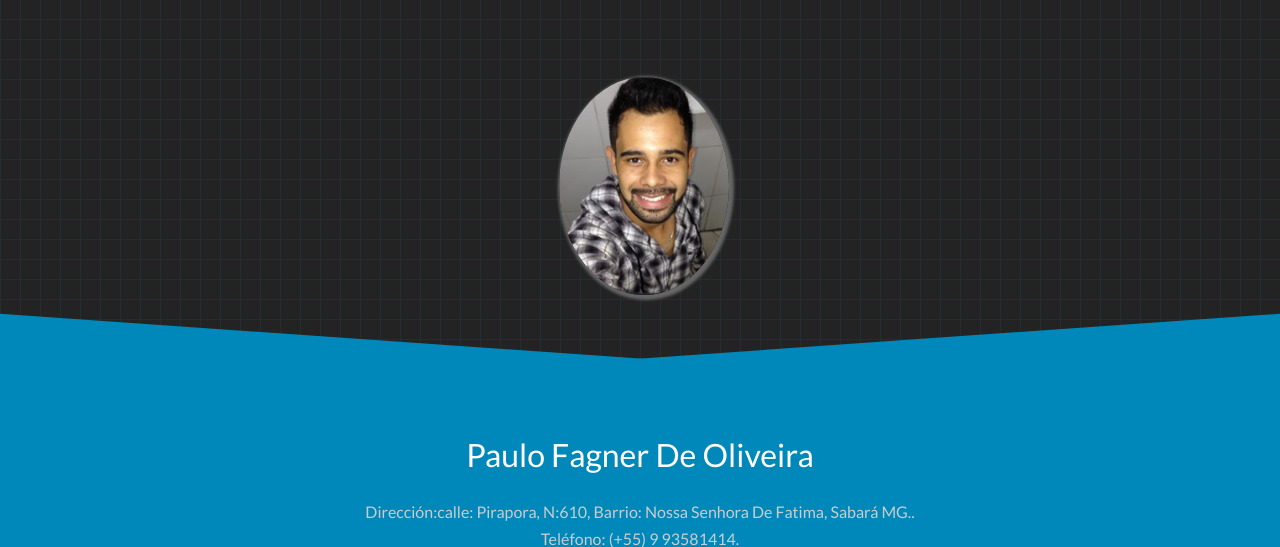
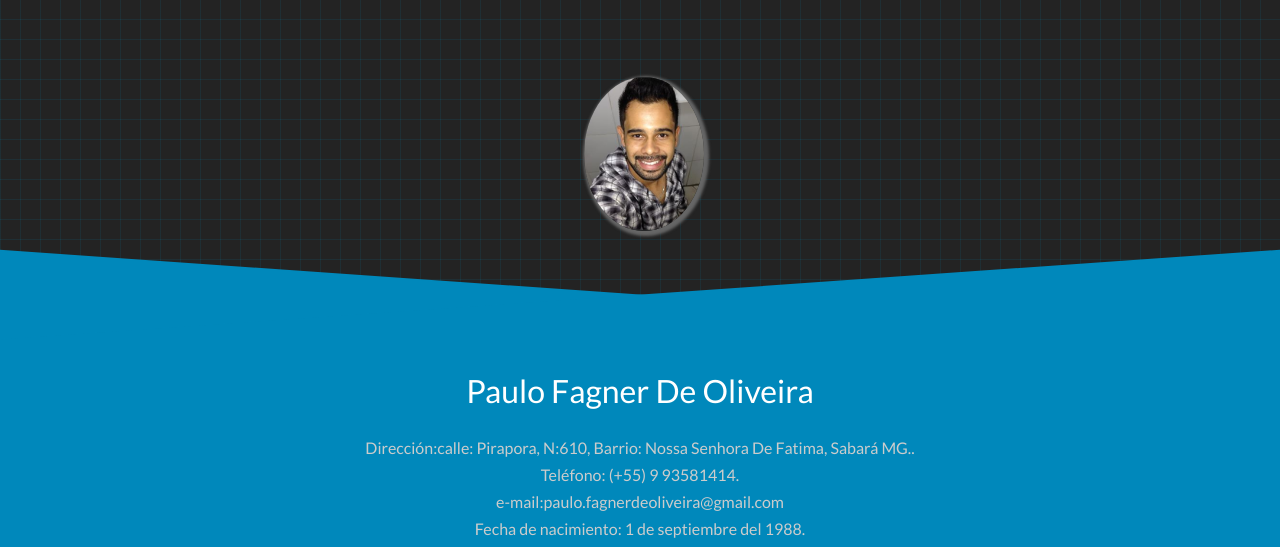
Before and after one commit to sittes/sittes.github.io, a PHP site: page /curriculoVitaePauloFagner/index.html in a window 1280 px wide. Shown: the top 547 px of the page. Run offline with PHP 8.4, Linux system fonts and the light colour scheme.

Commit message:
202006062146

```diff
--- a/curriculoPauloFagner/currriculo.css
+++ b/curriculoPauloFagner/currriculo.css
@@ -67,7 +67,7 @@ body {
   #foto:hover {
     border-radius: 20%;
     transition: all 0.5s cubic-bezier(.29, .44, .94, 1.43);
-    width: 25%;
+    width: 15%;
   }
 
   h2 {
--- a/curriculoVitaePauloFagner/vitae.css
+++ b/curriculoVitaePauloFagner/vitae.css
@@ -234,21 +234,22 @@ h2{
 #cuadrofoto{
         float: right;
         width: 54%;
-        height: 100%;
+        height: 50%;
         padding-right: 30px;
         padding-top: 5%;
 }
 #foto {
   box-shadow: 2px 2px 3px 3px #666;
-  width: 170px;
+  width: 120px;
   border-radius: 100%;
   transition: all 0.5s linear;
+  margin-left:25px;
 }
 
 #foto:hover {
   border-radius: 20%;
   transition: all 0.5s cubic-bezier(.29, .44, .94, 1.43);
-  width: 45%;
+  width: 25%;
 }
 .info{
   margin-right: 300px;
```
